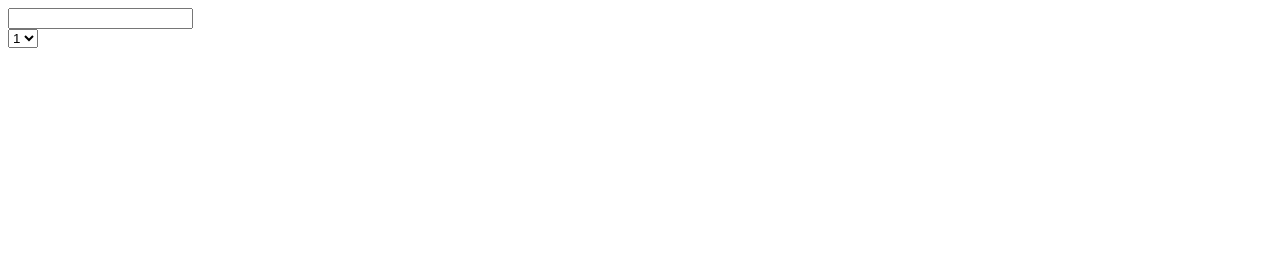
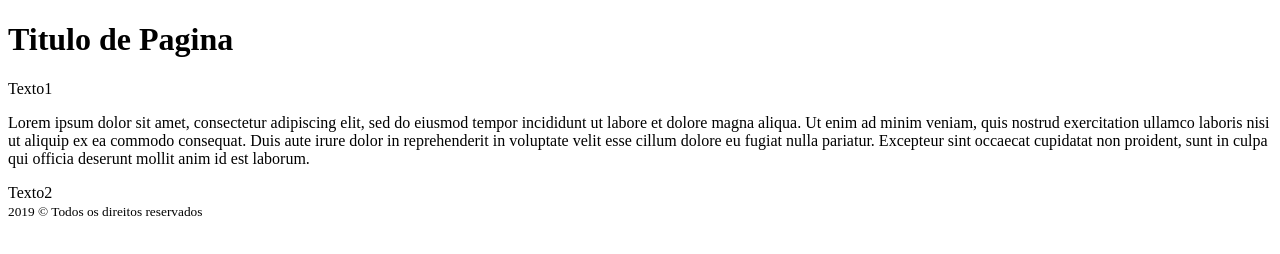
Before and after one commit to junyorff12/Js-ninja, a plain HTML site: page challenge-25/index.html in a window 1280 px wide. Drawn offline with Linux system fonts and the light colour scheme.

Commit message:
DOM, propriedades, metodos

```diff
--- a/challenge-25/challenge-25.js
+++ b/challenge-25/challenge-25.js
@@ -1,3 +1,6 @@
+(function(){
+	'use strict';
+
 	/*
 	Essa semana você terá dois desafios:
 	1) Revisar todo o contéudo passado até aqui, e ver se você realmente entendeu
@@ -14,3 +17,9 @@ https://developer.mozilla.org/en-US/docs/Web/Events#Categories
 	Tente aplicar na prática alguns dos eventos que estão ali e coloque nesse
 	desafio os experimentos legais que você conseguir desenvolver :D
 	*/
+
+	let $main = document.querySelector('.main-content');
+    console.log( $main.firstElementChild.hasAttributes() );
+
+
+})();
--- a/challenge-25/index.html
+++ b/challenge-25/index.html
@@ -2,19 +2,30 @@
 <html lang="pt-br">
 <head>
 	<meta charset="utf-8">
-	<title>Ex Inline</title>
+	<title>DOM</title>
 </head>
 <body>
-	<form>
-		<input data-js="input" type="text" name="">
-	</form>
+	<div class="main" data-js="main">
+		<header class="main-header">
+			<h1 class="main-header__title">Titulo de Pagina</h1>
+		</header>
 
-	<select data-js="select">
-		<option value="1">1</option>
-		<option value="2">2</option>
-		<option value="3">3</option>
-	</select>
+		<section class="main-content">
+			Texto1
+			<!-- comentario -->
+			<div class="entry">
+				<p>
+					Lorem ipsum dolor sit amet, consectetur adipiscing elit, sed do eiusmod tempor incididunt ut labore et dolore magna aliqua. Ut enim ad minim veniam, quis nostrud exercitation ullamco laboris nisi ut aliquip ex ea commodo consequat. Duis aute irure dolor in reprehenderit in voluptate velit esse cillum dolore eu fugiat nulla pariatur. Excepteur sint occaecat cupidatat non proident, sunt in culpa qui officia deserunt mollit anim id est laborum.
+				</p>
+			</div>
+			Texto2
+		</section>
 
-    <script src="main.js" type="text/javascript"></script>
+		<footer class="main-footer">
+			<small class="main-footer__copyright">
+				2019 &copy; Todos os direitos reservados
+			</small>
+		</footer>
+	</div><script src="challenge-25.js" type="text/javascript"></script>
 </body>
 </html>
```
Lines whose indentation alone changed are shown as unchanged.
